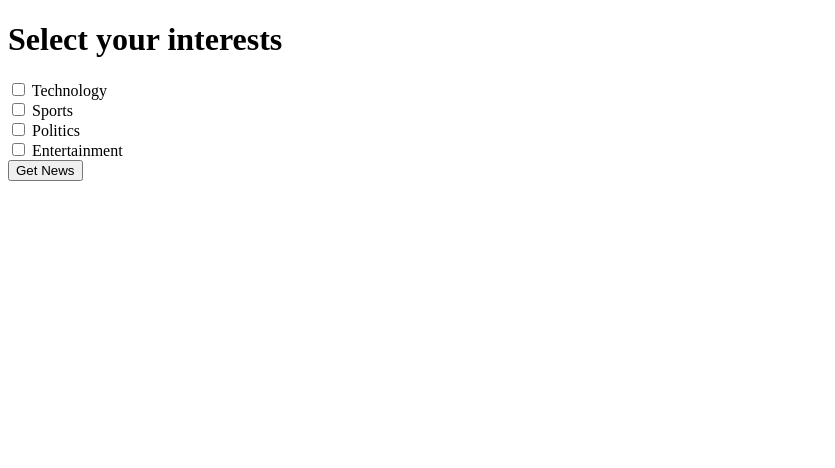
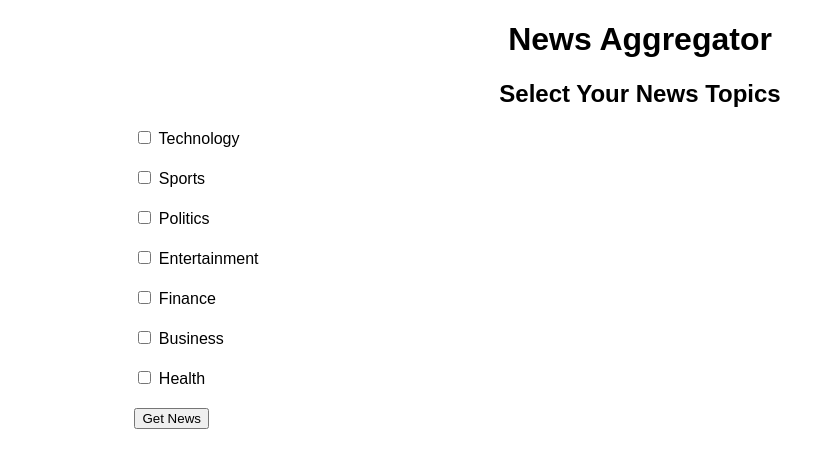
Before and after one commit to nathanielliganor/NewsAggregator, a Flask app: page / in a window 1280 px wide. Shown: the top 468 px of the page, without its empty margins (0-835 px from the left). Run offline with Flask 3, Linux system fonts and the light colour scheme.

Commit message:
updated the UI

```diff
--- a/app.py
+++ b/app.py
@@ -1,4 +1,3 @@
-import openai
 from flask import Flask, render_template, request, redirect, url_for, session
 from datetime import timedelta
 import requests
@@ -14,7 +13,7 @@ app.config['SESSION_PERMANENT'] = False
 app.config['PERMANENT_SESSION_LIFETIME'] = timedelta(minutes=5)
 
 # News Topics of Interests
-interests = ["Technology", "Sports", "Politics", "Entertainment"]
+interests = ["Technology", "Sports", "Politics", "Entertainment", "Finance", "Business", "Health"]
 
 @app.route('/', methods=['GET', 'POST'])
 def hello():
@@ -27,16 +26,6 @@ def hello():
 
     # Display the form with interests checkboxes
     return render_template('index.html', interests=interests)
-
-'''
-# To use the stored interests in the session
-@app.route('/news')
-def show_news():
-    # Getting user interests from the session
-    user_interests = session.get("user_interests", [])
-    # Get and display news based on the selected interests
-    return render_template('news.html', interests=user_interests, news_items=news_items)
-'''
 
 # Calling a news API and filtering the results
 # https://newsapi.org/v2/everything?q=Apple&from=2024-04-05&sortBy=popularity&apiKey=API_KEY
@@ -67,9 +56,6 @@ def fetch_news(interests):
     return news_items
 
 # Summarize News Articles Using OpenAI API
-
-#openai.api_key = "voc-1599995263104020273543565f0c5c9db1643.85936589"
-
 client = OpenAI(base_url="https://openai.vocareum.com/v1", api_key="voc-1599995263104020273543565f0c5c9db1643.85936589")
 
 def summarize_text(text):
@@ -80,7 +66,9 @@ def summarize_text(text):
             {"role": "user", "content": f"Summarize the following news article: {text}. "
                                         f"Do not mention that you are an AI on the news summary. "
                                         f"If there are errors, find some work around with the summary. "
-                                        f"Only present newspaper like news summaries."},
+                                        f"Only present newspaper like news summaries."
+                                        f"If there is a lack of information or you are unable to create a news summary,"
+                                        f"direct the user to click the link for more information."},
         ]
     ))
     return response.choices[0].message.content
@@ -120,4 +108,4 @@ def show_news():
     return render_template('news.html', interests=user_interests, news_items=news_items)
 
 if __name__ == '__main__':
-    app.run(host='0.0.0.0', port=5001, debug=True)
+    app.run(host='0.0.0.0', port=5001, debug=False)
--- a/templates/index.html
+++ b/templates/index.html
@@ -2,18 +2,48 @@
 <html lang="en">
 <head>
     <meta charset="UTF-8">
+    <meta name="viewport" content="width=device-width, initial-scale=1.0">
     <title>News Aggregator</title>
+    <style>
+        body {
+            font-family: Arial, sans-serif;
+        }
+        .container {
+            width: 80%;
+            margin: auto;
+        }
+        header {
+            text-align: center;
+            margin: 20px 0;
+        }
+        .news-topics {
+            margin: 20px 0;
+        }
+        .news-topic {
+            margin: 10px 0;
+        }
+        .news-topic label {
+            margin-left: 10px;
+        }
+    </style>
 </head>
 <body>
-    <h1>Select your interests</h1>
+    <div class="container">
+        <header>
+        <h1>News Aggregator</h1>
+        <h2>Select Your News Topics</h2>
+        </header>
+        <section class="news-topics">
         <form method="POST" action="/">
             {% for interest in interests %}
-            <div>
+                <div class="news-topics">
                     <input type="checkbox" name="interest" value="{{ interest }}">
                     <label for="{{ interest }}">{{ interest }}</label>
                 </div>
             {% endfor %}
             <button type="submit">Get News</button>
         </form>
+        </section>
+    </div>
 </body>
 </html>
```
Lines whose indentation alone changed are shown as unchanged.
